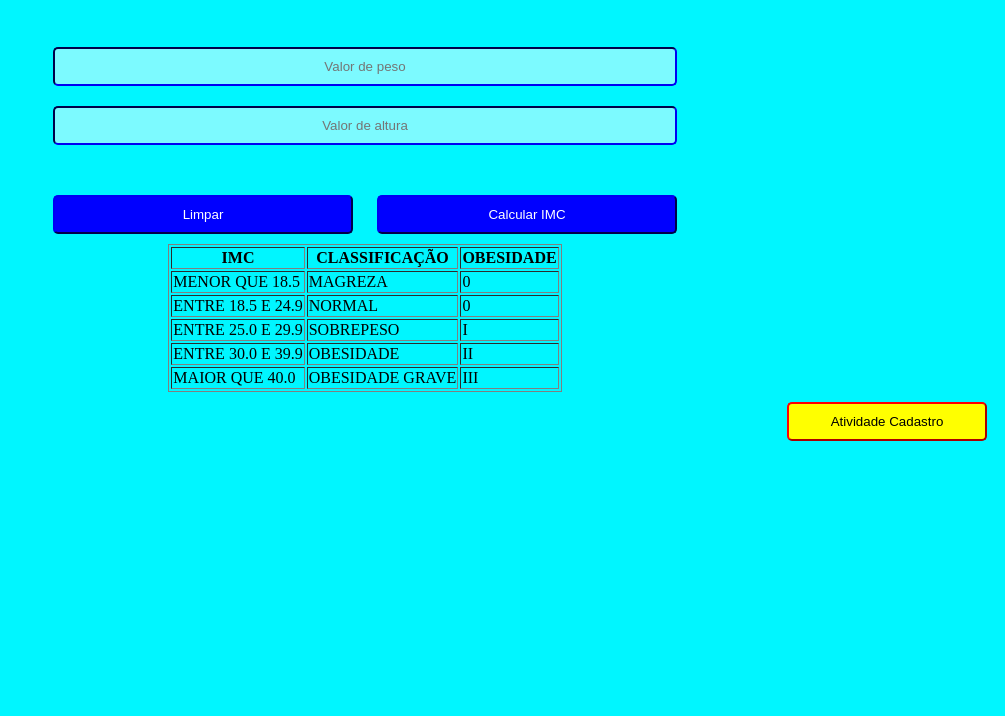
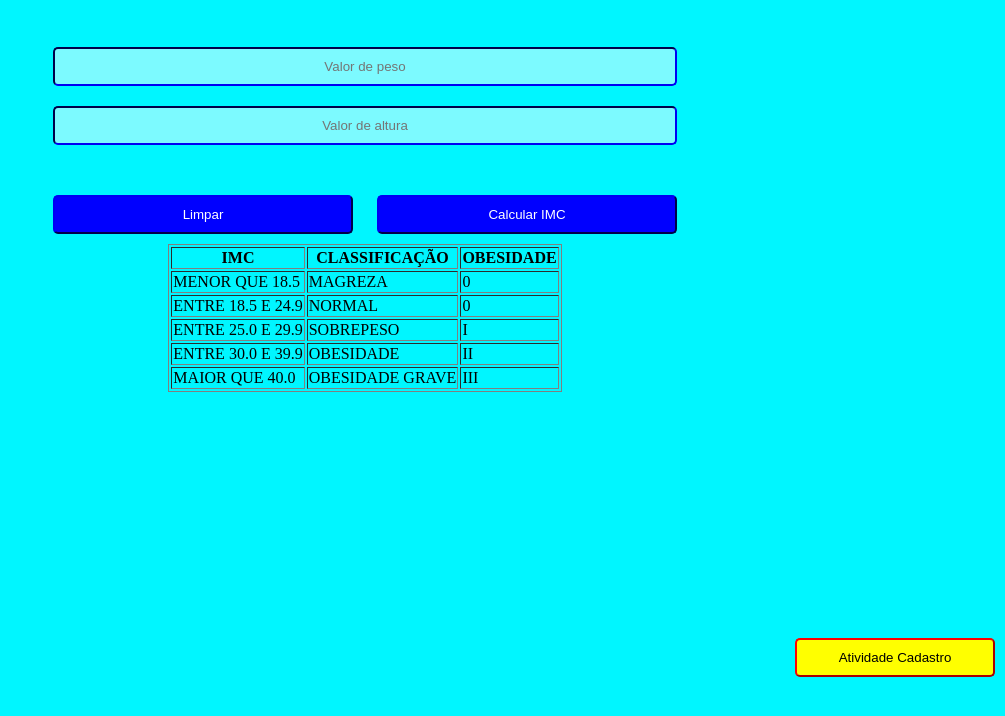
Before and after one commit to BestVelcro/myglitch, a website: page index.html in a window 1280 px wide. Shown: the part 112-828 px from the top of the page, without its empty margins (275-1280 px from the left). Before the commit the page ends 800 px from the top, so only its background shows below. Drawn offline with Linux system fonts and the light colour scheme.

Commit message:
Update style.css

```diff
--- a/public/style.css
+++ b/public/style.css
@@ -38,3 +38,15 @@
       input[type="number"] {
         -moz-appearance: textfield;
       }
+
+html{ height:100%; }
+body{ min-height:100%; padding:0; margin:0; position:relative; }
+
+body::after{ content:''; display:block; height:100px; }
+
+footer{
+  position:absolute;
+  bottom:0;
+  width:100%;
+  height:100px;
+}
```
